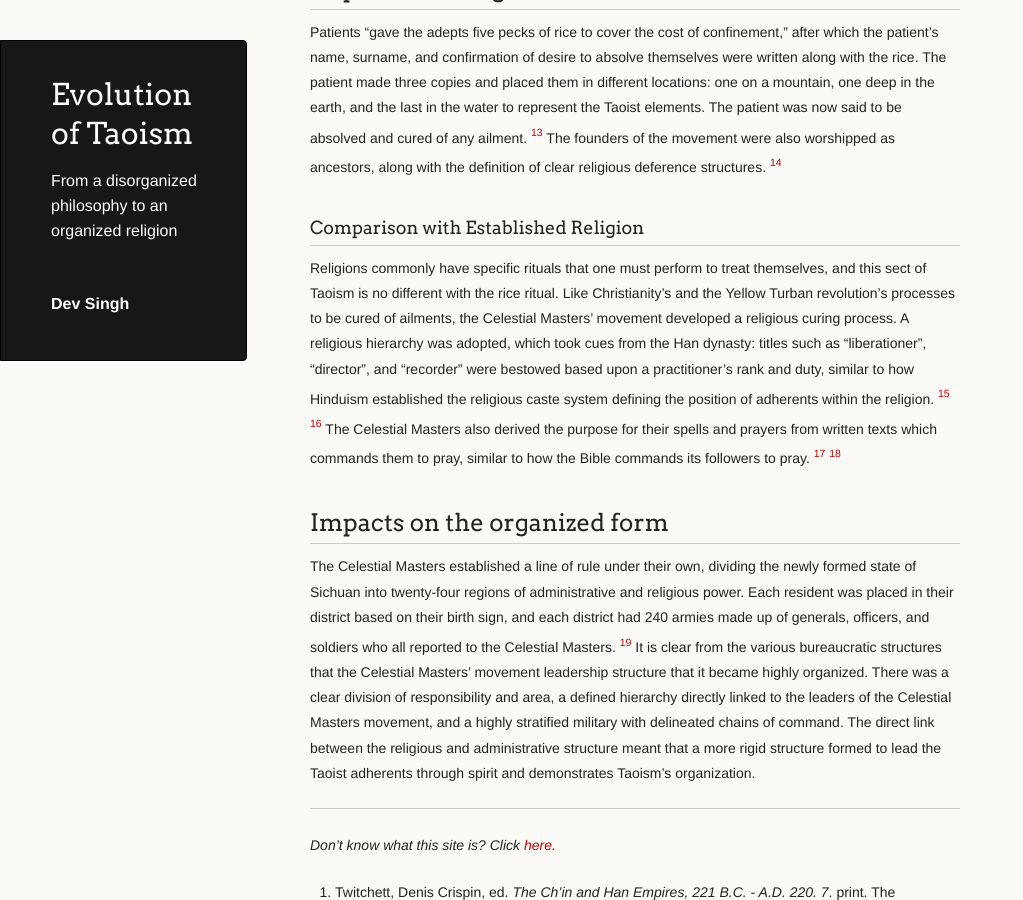
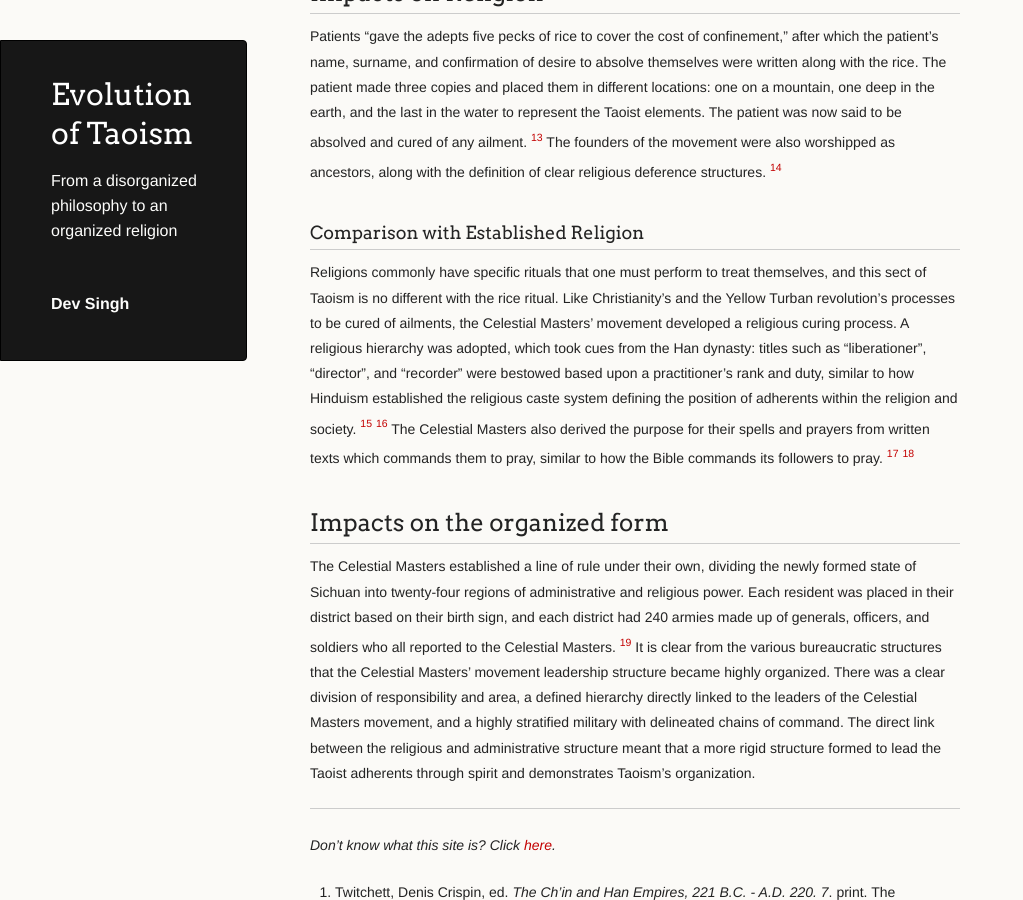
Before and after one commit to devksingh4/taoism, a Jekyll site: the page built from index.md, in a window 1280 px wide and 900 px high, scrolled down 2715 px. Shown: the whole window, without its empty margins (0-1023 px from the left). Built offline with Jekyll 4.4.1, drawn with Linux system fonts in a browser that asks for light colours; some of the changed text lies outside the part shown.

Commit message:
fix errors
Signed-off-by: Dev Singh <dev@devksingh.com>

```diff
--- a/index.md
+++ b/index.md
@@ -45,9 +45,9 @@ In the southwest part of China, the Five Bushels of Rice movement further demons
 ## Impacts on Religion
 Patients “gave the adepts five pecks of rice to cover the cost of confinement,” after which the patient’s name, surname, and confirmation of desire to absolve themselves were written along with the rice.  The patient made three copies and placed them in different locations: one on a mountain, one deep in the earth, and the last in the water to represent the Taoist elements.  The patient was now said to be absolved and cured of any ailment. [^13] The founders of the movement were also worshipped as ancestors, along with the definition of clear religious deference structures. [^14]
 ### Comparison with Established Religion
-Religions commonly have specific rituals that one must perform to treat themselves, and this sect of Taoism is no different with the rice ritual. Like Christianity’s and the Yellow Turban revolution’s processes to be cured of ailments, the Celestial Masters’ movement developed a religious curing process. A religious hierarchy was adopted, which took cues from the Han dynasty: titles such as “liberationer”, “director”, and “recorder” were bestowed based upon a practitioner’s rank and duty, similar to how Hinduism established the religious caste system defining the position of adherents within the religion. [^15] [^16] The Celestial Masters also derived the purpose for their spells and prayers from written texts which commands them to pray, similar to how the Bible commands its followers to pray. [^17] [^18]
+Religions commonly have specific rituals that one must perform to treat themselves, and this sect of Taoism is no different with the rice ritual. Like Christianity’s and the Yellow Turban revolution’s processes to be cured of ailments, the Celestial Masters’ movement developed a religious curing process. A religious hierarchy was adopted, which took cues from the Han dynasty: titles such as “liberationer”, “director”, and “recorder” were bestowed based upon a practitioner’s rank and duty, similar to how Hinduism established the religious caste system defining the position of adherents within the religion and society. [^15] [^16] The Celestial Masters also derived the purpose for their spells and prayers from written texts which commands them to pray, similar to how the Bible commands its followers to pray. [^17] [^18]
 ## Impacts on the organized form
-The Celestial Masters established a line of rule under their own, dividing the newly formed state of Sichuan into twenty-four regions of administrative and religious power. Each resident was placed in their district based on their birth sign, and each district had 240 armies made up of generals, officers, and soldiers who all reported to the Celestial Masters. [^19] It is clear from the various bureaucratic structures that the Celestial Masters’ movement leadership structure that it became highly organized. There was a clear division of responsibility and area, a defined hierarchy directly linked to the leaders of the Celestial Masters movement, and a highly stratified military with delineated chains of command. The direct link between the religious and administrative structure meant that a more rigid structure formed to lead the Taoist adherents through spirit and demonstrates Taoism’s organization.
+The Celestial Masters established a line of rule under their own, dividing the newly formed state of Sichuan into twenty-four regions of administrative and religious power. Each resident was placed in their district based on their birth sign, and each district had 240 armies made up of generals, officers, and soldiers who all reported to the Celestial Masters. [^19] It is clear from the various bureaucratic structures that the Celestial Masters’ movement leadership structure became highly organized. There was a clear division of responsibility and area, a defined hierarchy directly linked to the leaders of the Celestial Masters movement, and a highly stratified military with delineated chains of command. The direct link between the religious and administrative structure meant that a more rigid structure formed to lead the Taoist adherents through spirit and demonstrates Taoism’s organization.
 
 ***
 
```
Also changed, not shown: other parts of index.md (+1 -1 lines).
